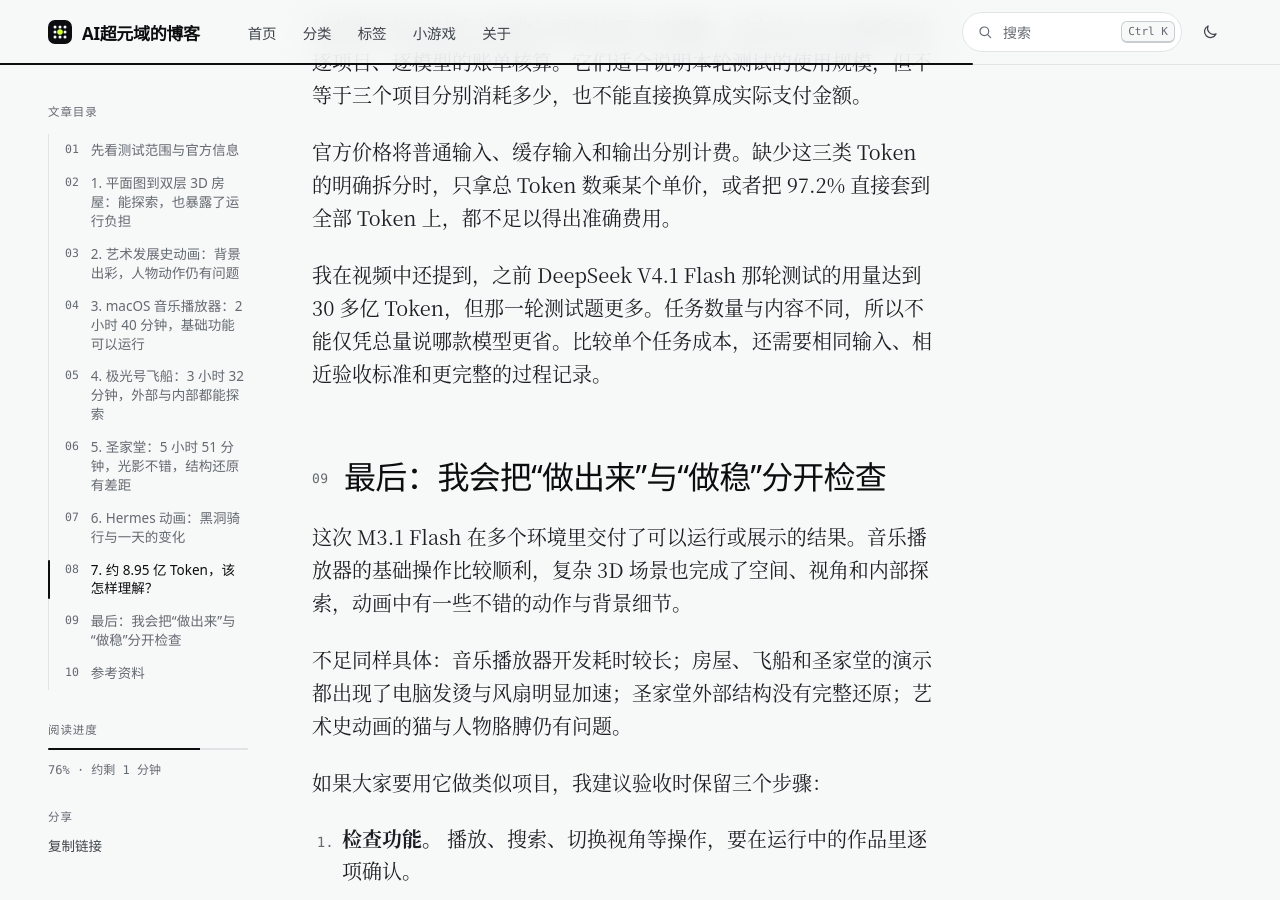
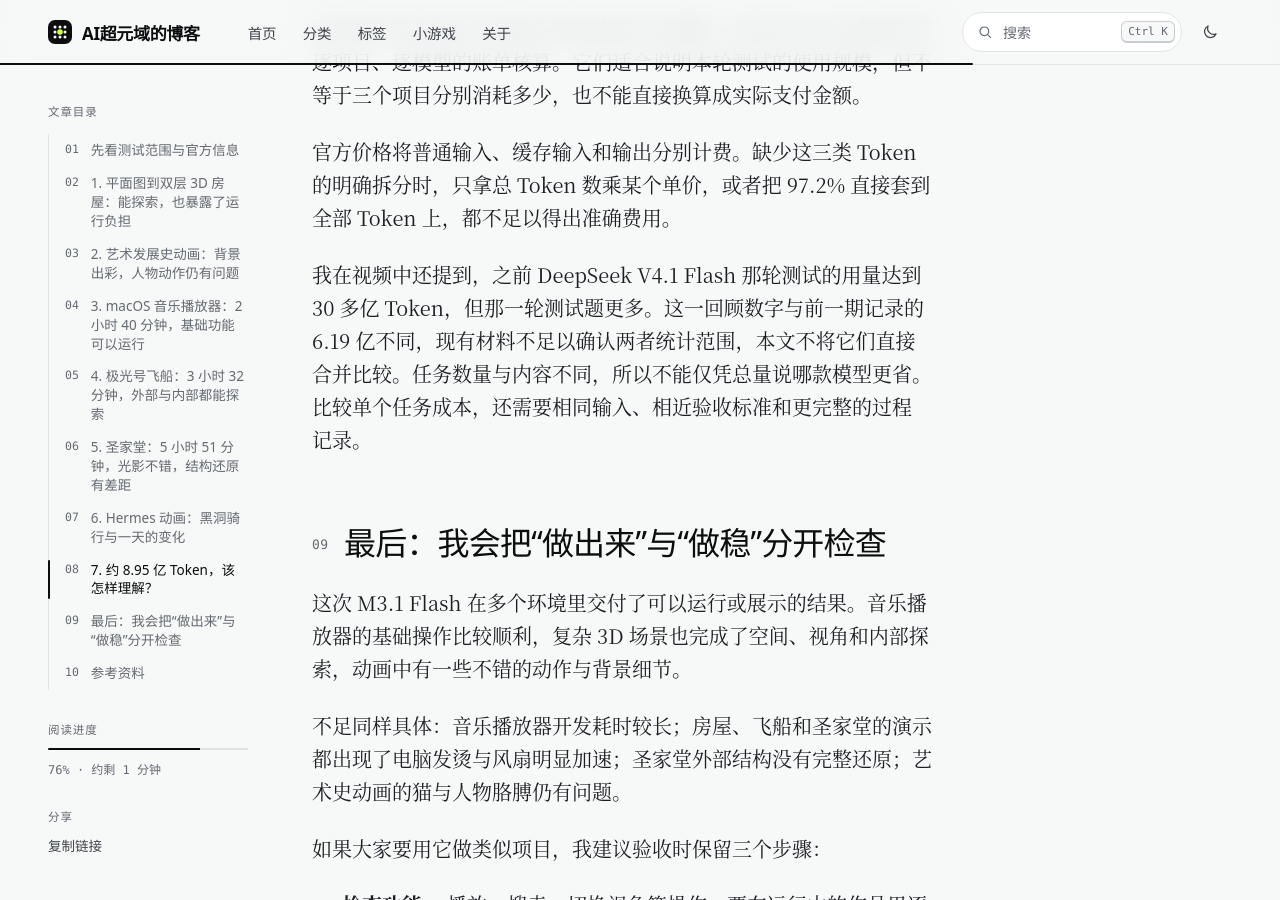
Before and after one commit to aiviai/aiviai.github.io, a Jekyll site: the page built from _posts/2026-10-20-minimax-m31-flash-long-task-review.markdown, in a window 1280 px wide and 900 px high, scrolled down 7331 px. Built offline with Jekyll 4.4.1, drawn with Linux system fonts in a browser that asks for light colours; comment, search, counter and statistics services are not loaded.

Commit message:
Clarify differing historical token accounting scopes

```diff
--- a/_posts/2026-10-20-minimax-m31-flash-long-task-review.markdown
+++ b/_posts/2026-10-20-minimax-m31-flash-long-task-review.markdown
@@ -128,7 +128,7 @@
 
 官方价格将普通输入、缓存输入和输出分别计费。缺少这三类 Token 的明确拆分时，只拿总 Token 数乘某个单价，或者把 97.2% 直接套到全部 Token 上，都不足以得出准确费用。
 
-我在视频中还提到，之前 DeepSeek V4.1 Flash 那轮测试的用量达到 30 多亿 Token，但那一轮测试题更多。任务数量与内容不同，所以不能仅凭总量说哪款模型更省。比较单个任务成本，还需要相同输入、相近验收标准和更完整的过程记录。
+我在视频中还提到，之前 DeepSeek V4.1 Flash 那轮测试的用量达到 30 多亿 Token，但那一轮测试题更多。这一回顾数字与前一期记录的 6.19 亿不同，现有材料不足以确认两者统计范围，本文不将它们直接合并比较。任务数量与内容不同，所以不能仅凭总量说哪款模型更省。比较单个任务成本，还需要相同输入、相近验收标准和更完整的过程记录。
 
 ## 最后：我会把“做出来”与“做稳”分开检查
 
```
